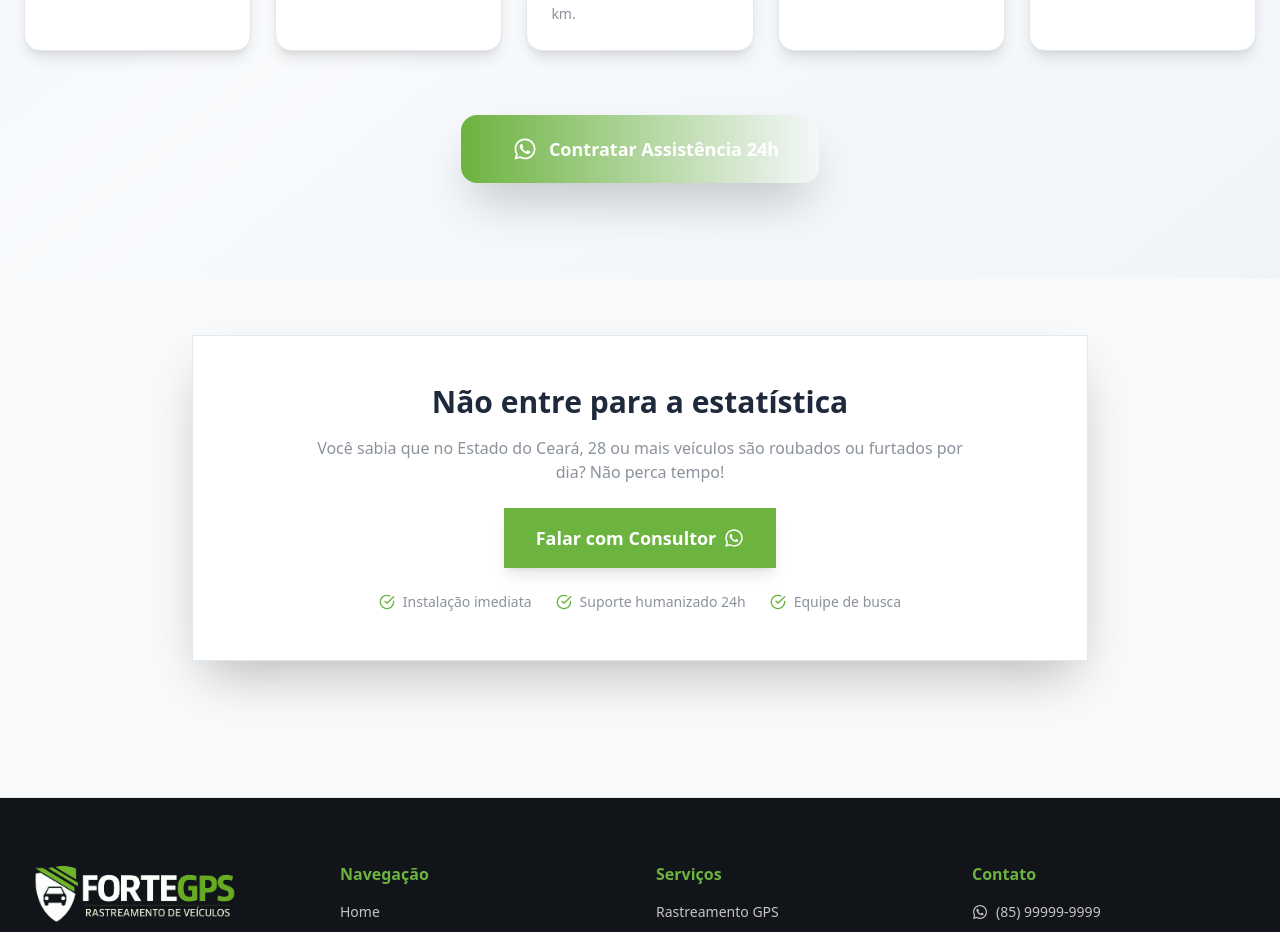
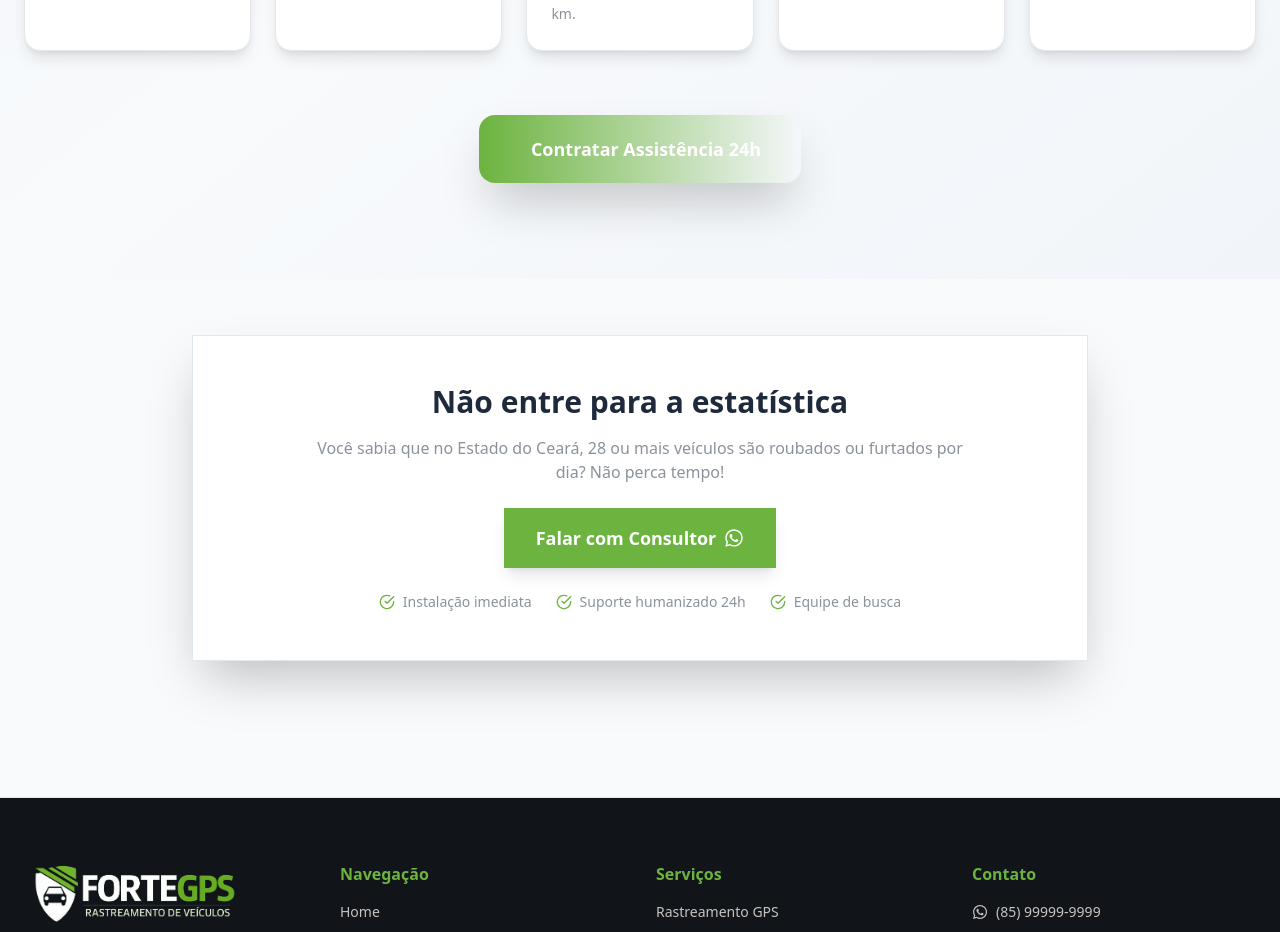
Before and after one commit to Lgd-Digital/fortegps, a React (Vite) app: page /servicos in a window 1280 px wide. Shown: the part 3900-4832 px from the top of the page. Built offline with nearby package versions, Linux system fonts and the light colour scheme.

Commit message:
ajuste icon

```diff
--- a/src/pages/Servicos.tsx
+++ b/src/pages/Servicos.tsx
@@ -398,7 +398,6 @@ const Servicos: React.FC = () => {
                 className="group relative inline-flex items-center space-x-3 bg-gradient-to-r from-[var(--color-brand)] via-[var(--color-brand)]/90 to-[var(--color-brand)]/70 text-white px-10 py-5 rounded-2xl font-semibold text-lg transition-all duration-300 shadow-2xl hover:shadow-[var(--color-brand)]/25 overflow-hidden"
               >
                 <div className="absolute inset-0 bg-gradient-to-r from-[var(--color-brand)]/90 via-[var(--color-brand)] to-[var(--color-brand)]/80 opacity-0 group-hover:opacity-100 transition-opacity duration-300"></div>
-                <FaWhatsapp size={24} className="relative z-10" />
                 <span className="relative z-10">Contratar Assistência 24h</span>
               </motion.a>
             </motion.div>
```
